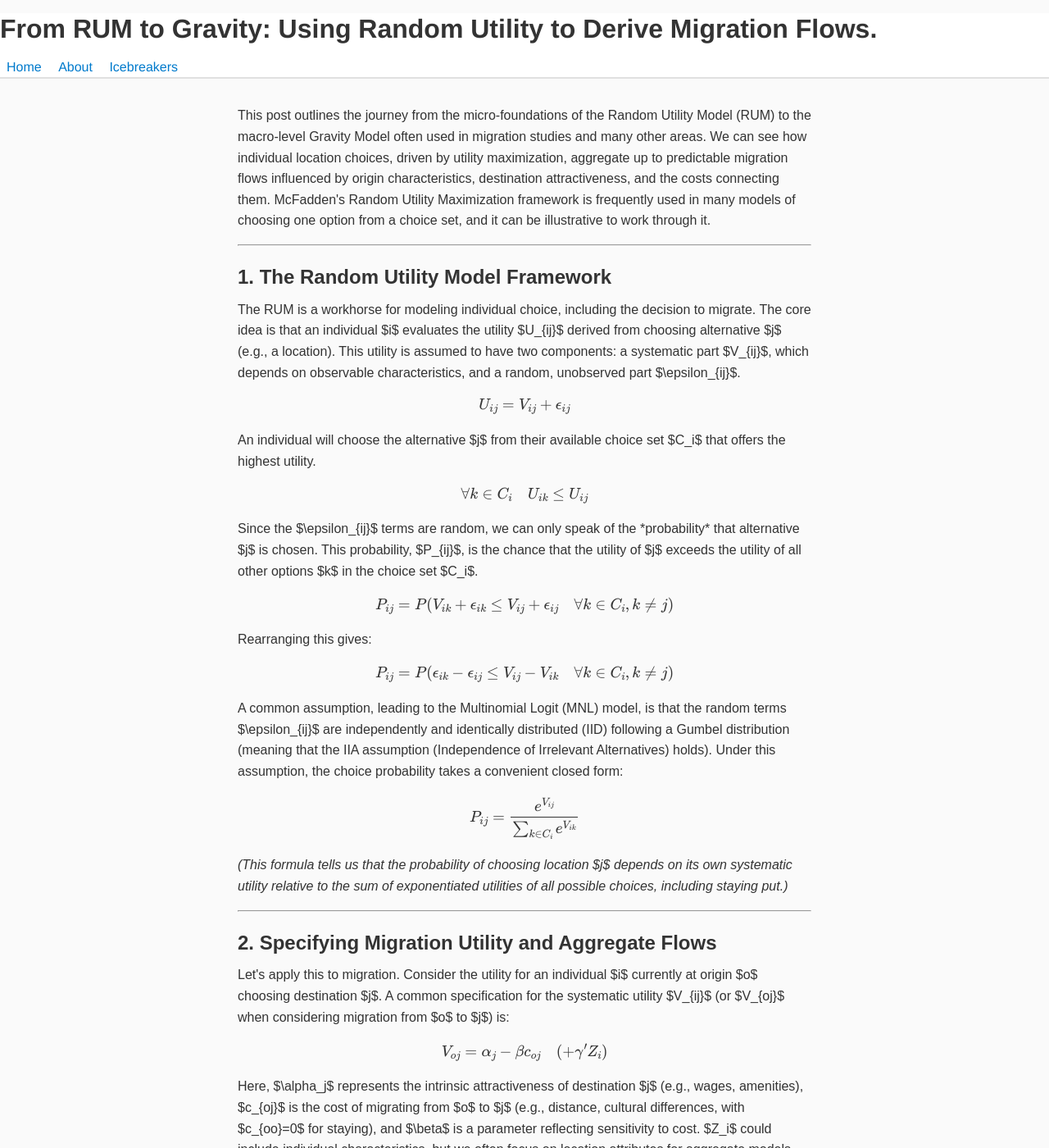
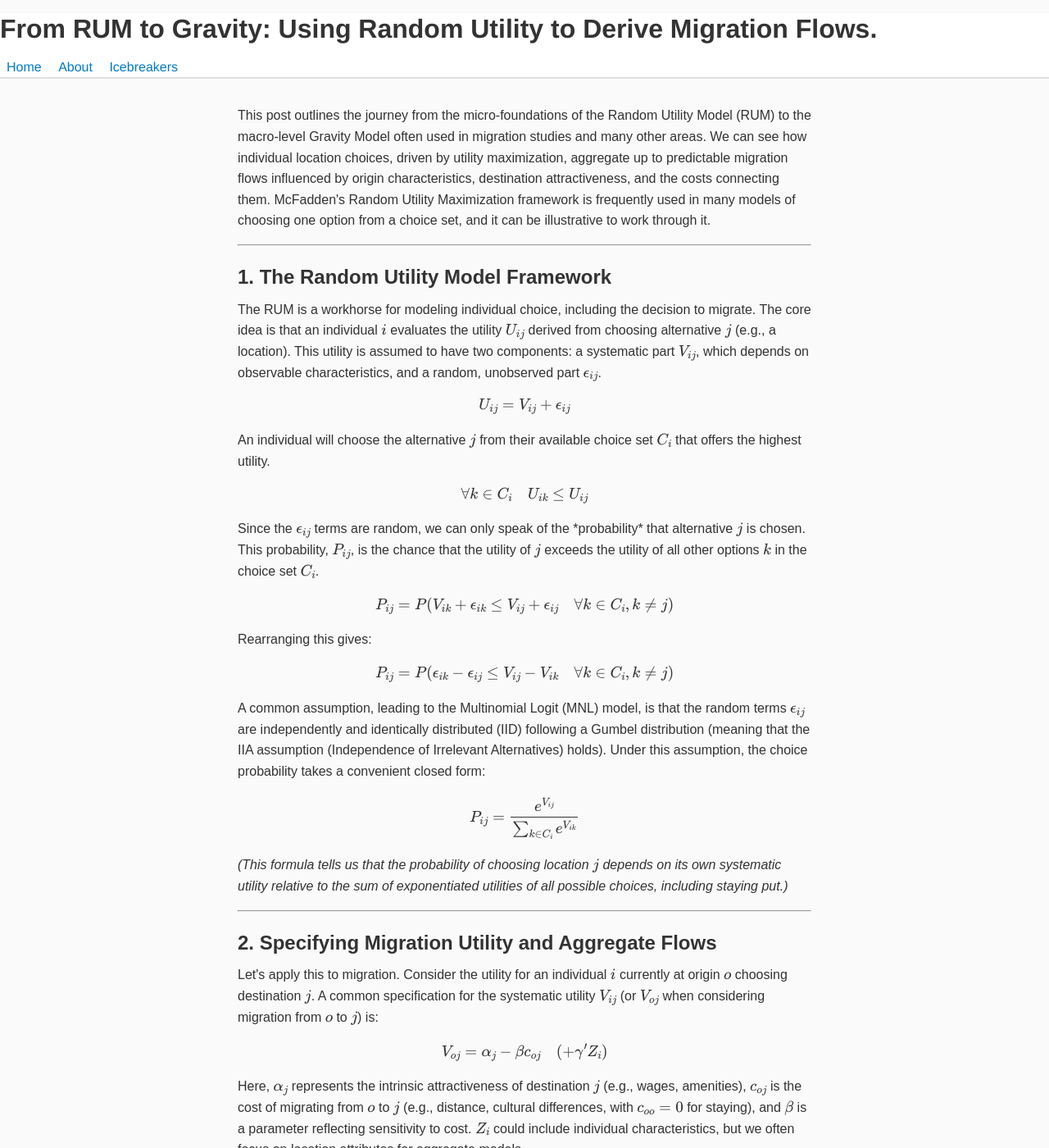
Before and after one commit to econometricsfanboy/gabrieldunin.com, a Jekyll site: the page built from docs/blog/2025-04-27-Random-Utility-Maximization.html, in a window 1280 px wide and 1400 px high. Shown: the whole window at 82% size. Built offline with Jekyll 4.4.1, drawn with Linux system fonts in a browser that asks for light colours; some of the changed text lies outside the part shown.

Commit message:
Update 2025-04-27-Random-Utility-Maximization.html
replaced inline dollar delimiters for inline math with \( and \)

```diff
--- a/docs/blog/2025-04-27-Random-Utility-Maximization.html
+++ b/docs/blog/2025-04-27-Random-Utility-Maximization.html
@@ -14,7 +14,7 @@ date: 2025-04-27
     <section>
       <h2>1. The Random Utility Model Framework</h2>
       <p>
-        The RUM is a workhorse for modeling individual choice, including the decision to migrate. The core idea is that an individual $i$ evaluates the utility $U_{ij}$ derived from choosing alternative $j$ (e.g., a location). This utility is assumed to have two components: a systematic part $V_{ij}$, which depends on observable characteristics, and a random, unobserved part $\epsilon_{ij}$.
+        The RUM is a workhorse for modeling individual choice, including the decision to migrate. The core idea is that an individual \(i\) evaluates the utility \(U_{ij}\) derived from choosing alternative \(j\) (e.g., a location). This utility is assumed to have two components: a systematic part \(V_{ij}\), which depends on observable characteristics, and a random, unobserved part \(\epsilon_{ij}\).
       </p>
       <p>
 $$
@@ -22,7 +22,7 @@ U_{ij} = V_{ij} + \epsilon_{ij}
 $$
       </p>
       <p>
-        An individual will choose the alternative $j$ from their available choice set $C_i$ that offers the highest utility.
+        An individual will choose the alternative \(j\) from their available choice set \(C_i\) that offers the highest utility.
       </p>
       <p>
 $$
@@ -30,7 +30,7 @@ $$
 $$
       </p>
       <p>
-        Since the $\epsilon_{ij}$ terms are random, we can only speak of the *probability* that alternative $j$ is chosen. This probability, $P_{ij}$, is the chance that the utility of $j$ exceeds the utility of all other options $k$ in the choice set $C_i$.
+        Since the \(\epsilon_{ij}\) terms are random, we can only speak of the *probability* that alternative \(j\) is chosen. This probability, \(P_{ij}\), is the chance that the utility of \(j\) exceeds the utility of all other options \(k\) in the choice set \(C_i\).
       </p>
       <p>
 $$
@@ -46,7 +46,7 @@ P_{ij} = P(\epsilon_{ik} - \epsilon_{ij} \le V_{ij} - V_{ik} \quad \forall k \in
 $$
       </p>
       <p>
-        A common assumption, leading to the Multinomial Logit (MNL) model, is that the random terms $\epsilon_{ij}$ are independently and identically distributed (IID) following a Gumbel distribution (meaning that the IIA assumption (Independence of Irrelevant Alternatives) holds). Under this assumption, the choice probability takes a convenient closed form:
+        A common assumption, leading to the Multinomial Logit (MNL) model, is that the random terms \(\epsilon_{ij}\) are independently and identically distributed (IID) following a Gumbel distribution (meaning that the IIA assumption (Independence of Irrelevant Alternatives) holds). Under this assumption, the choice probability takes a convenient closed form:
       </p>
       <p>
 $$
@@ -54,7 +54,7 @@ P_{ij} = \frac{e^{V_{ij}}}{\sum_{k \in C_i} e^{V_{ik}}}
 $$
       </p>
       <p>
-        <em>(This formula tells us that the probability of choosing location $j$ depends on its own systematic utility relative to the sum of exponentiated utilities of all possible choices, including staying put.)</em>
+        <em>(This formula tells us that the probability of choosing location \(j\) depends on its own systematic utility relative to the sum of exponentiated utilities of all possible choices, including staying put.)</em>
       </p>
     </section>
 
@@ -63,7 +63,7 @@ $$
     <section>
       <h2>2. Specifying Migration Utility and Aggregate Flows</h2>
       <p>
-        Let's apply this to migration. Consider the utility for an individual $i$ currently at origin $o$ choosing destination $j$. A common specification for the systematic utility $V_{ij}$ (or $V_{oj}$ when considering migration from $o$ to $j$) is:
+        Let's apply this to migration. Consider the utility for an individual \(i\) currently at origin \(o\) choosing destination \(j\). A common specification for the systematic utility \(V_{ij}\) (or \(V_{oj}\) when considering migration from \(o\) to \(j\)) is:
       </p>
       <p>
 $$
@@ -71,10 +71,10 @@ V_{oj} = \alpha_j - \beta c_{oj} \quad (+ \gamma' Z_i)
 $$
       </p>
       <p>
-        Here, $\alpha_j$ represents the intrinsic attractiveness of destination $j$ (e.g., wages, amenities), $c_{oj}$ is the cost of migrating from $o$ to $j$ (e.g., distance, cultural differences, with $c_{oo}=0$ for staying), and $\beta$ is a parameter reflecting sensitivity to cost. $Z_i$ could include individual characteristics, but we often focus on location attributes for aggregate models.
+        Here, \(\alpha_j\) represents the intrinsic attractiveness of destination \(j\) (e.g., wages, amenities), \(c_{oj}\) is the cost of migrating from \(o\) to \(j\) (e.g., distance, cultural differences, with \(c_{oo}=0\) for staying), and \(\beta\) is a parameter reflecting sensitivity to cost. \(Z_i\) could include individual characteristics, but we often focus on location attributes for aggregate models.
       </p>
       <p>
-        To move from individual probabilities to aggregate migration flows, $M_{oj}$, we multiply the number of potential migrants at the origin, $N_o$, by the average probability of choosing destination $j$, $\bar{P}_{oj}$.
+        To move from individual probabilities to aggregate migration flows, \(M_{oj}\), we multiply the number of potential migrants at the origin, \(N_o\), by the average probability of choosing destination \(j\), \(\bar{P}_{oj}\).
       </p>
       <p>
 $$
@@ -107,10 +107,10 @@ $$
         This equation strongly resembles the classic Gravity Model of migration:
       </p>
       <ul>
-          <li> $N_o$: Represents the "mass" or push factors of the origin.</li>
-          <li> $e^{\alpha_j}$: Represents the attractiveness or pull factors of the destination.</li>
-          <li> $e^{-\beta c_{oj}}$: Represents the inverse of the migration cost, often related to distance or friction between locations.</li>
-          <li> $\sum_{k \in C_o} e^{V_{ok}}$: This denominator term is crucial. It's often called the "Multilateral Resistance" or "Accessibility" term. It captures the influence of *all* possible destinations (including staying put) on the flow between a specific origin-destination pair. It normalizes the probability, ensuring that flows sum correctly.</li>
+          <li> \(N_o\): Represents the "mass" or push factors of the origin.</li>
+          <li> \(e^{\alpha_j}\): Represents the attractiveness or pull factors of the destination.</li>
+          <li> \(e^{-\beta c_{oj}}\): Represents the inverse of the migration cost, often related to distance or friction between locations.</li>
+          <li> \(\sum_{k \in C_o} e^{V_{ok}}\): This denominator term is crucial. It's often called the "Multilateral Resistance" or "Accessibility" term. It captures the influence of *all* possible destinations (including staying put) on the flow between a specific origin-destination pair. It normalizes the probability, ensuring that flows sum correctly.</li>
       </ul>
       <p>
         <em>(Thus, the RUM provides a behavioural micro-foundation for the empirically successful, but often ad-hoc, Gravity Model.)</em>
@@ -122,7 +122,7 @@ $$
     <section>
       <h2>4. Developing an Empirical Specification</h2>
       <p>
-        To estimate this model using data, we can work with the logarithm of the migration flow. Let $M_{odt}$ be the flow from origin $o$ to destination $d$ at time $t$. Taking the log of the RUM-derived flow expression gives (conceptually):
+        To estimate this model using data, we can work with the logarithm of the migration flow. Let \(M_{odt}\) be the flow from origin \(o\) to destination \(d\) at time \(t\). Taking the log of the RUM-derived flow expression gives (conceptually):
       </p>
       <p>
 $$
@@ -130,10 +130,10 @@ $$
 $$
       </p>
       <p>
-        Next, we model the components using observable variables and account for unobservables. Let $\mathbf{Z}_{ot}$ be origin characteristics (push factors), $\mathbf{X}_{dt}$ be destination characteristics (pull factors), and $C_{od}$ be the cost (e.g., distance) between $o$ and $d$.
+        Next, we model the components using observable variables and account for unobservables. Let \(\mathbf{Z}_{ot}\) be origin characteristics (push factors), \(\mathbf{X}_{dt}\) be destination characteristics (pull factors), and \(C_{od}\) be the cost (e.g., distance) between \(o\) and \(d\).
       </p>
       <p>
-        We can approximate the systematic utility $V_{odt}$ and the log origin size $\ln(N_{ot})$ as linear functions plus unobserved error terms ($u_{dt}$, $w_{ot}$):
+        We can approximate the systematic utility \(V_{odt}\) and the log origin size \(\ln(N_{ot})\) as linear functions plus unobserved error terms (\(u_{dt}\), \(w_{ot}\)):
       </p>
       <p>
 $$
@@ -144,7 +144,7 @@ V_{odt} &\approx \mathbf{X}_{dt}\boldsymbol{\beta}_X + \beta_c \ln(C_{od}) + u_{
 $$
       </p>
       <p>
-        <em>(Note: Cost $C_{od}$ is included in the utility term here, reflecting its impact on the destination's appeal from a specific origin.)</em>
+        <em>(Note: Cost \(C_{od}\) is included in the utility term here, reflecting its impact on the destination's appeal from a specific origin.)</em>
       </p>
       <p>
         Substituting these back into the log-flow equation gives:
@@ -155,7 +155,7 @@ $$
 $$
       </p>
       <p>
-        <em>(The challenge now is how to handle the combined unobserved factors, including the complex Multilateral Resistance term $IV_{ot}$.)</em>
+        <em>(The challenge now is how to handle the combined unobserved factors, including the complex Multilateral Resistance term \(IV_{ot}\).)</em>
       </p>
     </section>
 
@@ -167,9 +167,9 @@ $$
         A powerful way to handle time-invariant unobserved heterogeneity and the Multilateral Resistance term is by using fixed effects in a panel data setting.
       </p>
       <ul>
-        <li><strong>Origin Fixed Effects ($\gamma_o$):</strong> Absorb all time-invariant characteristics of the origin, including the time-invariant parts of $w_{ot}$ and, crucially, the main component of the Multilateral Resistance term $IV_{ot}$ which depends heavily on the origin's relative location and accessibility.</li>
-        <li><strong>Destination Fixed Effects ($\gamma_d$):</strong> Absorb all time-invariant characteristics of the destination, including the time-invariant parts of $u_{dt}$ (unobserved destination amenities/disamenities).</li>
-        <li><strong>Time Fixed Effects ($\gamma_t$):</strong> Absorb common shocks that affect all migration flows in a given year (e.g., national economic cycles, policy changes).</li>
+        <li><strong>Origin Fixed Effects (\(\gamma_o\)):</strong> Absorb all time-invariant characteristics of the origin, including the time-invariant parts of \(w_{ot}\) and, crucially, the main component of the Multilateral Resistance term \(IV_{ot}\) which depends heavily on the origin's relative location and accessibility.</li>
+        <li><strong>Destination Fixed Effects (\(\gamma_d\)):</strong> Absorb all time-invariant characteristics of the destination, including the time-invariant parts of \(u_{dt}\) (unobserved destination amenities/disamenities).</li>
+        <li><strong>Time Fixed Effects (\(\gamma_t\)):</strong> Absorb common shocks that affect all migration flows in a given year (e.g., national economic cycles, policy changes).</li>
       </ul>
       <p>
         Including these fixed effects leads to a widely used empirical gravity specification:
@@ -180,7 +180,7 @@ $$
 $$
       </p>
       <p>
-        Here, $\epsilon_{odt}$ is the remaining idiosyncratic error term. The coefficients $\boldsymbol{\beta}_Z$, $\boldsymbol{\beta}_X$, and $\beta_c$ capture the effects of time-varying origin/destination characteristics and bilateral costs, respectively, while controlling for unobserved heterogeneity via the fixed effects.
+        Here, \(\epsilon_{odt}\) is the remaining idiosyncratic error term. The coefficients \(\boldsymbol{\beta}_Z\), \(\boldsymbol{\beta}_X\), and \(\beta_c\) capture the effects of time-varying origin/destination characteristics and bilateral costs, respectively, while controlling for unobserved heterogeneity via the fixed effects.
                 <em>(This fixed-effects specification allows for robust estimation of the drivers of migration flows by purging estimates of biases from many unobserved confounding factors - or at least that's the idea.)</em>
       </p>
 
```
